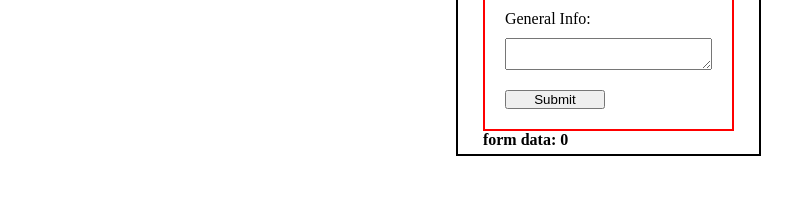
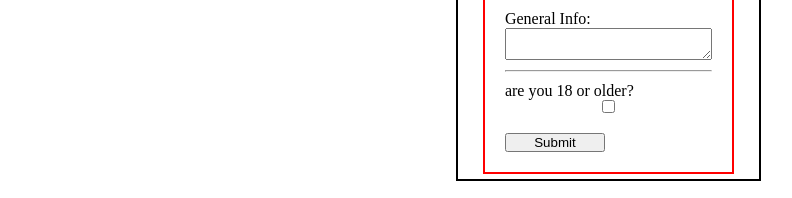
Before and after one commit to Yasin-Horani/react-for-fun, a React (Create React App) app: page / in a window 1280 px wide. Shown: the part 895-1093 px from the top of the page, without its empty margins (243-1035 px from the left). Before the commit the page ends 1071 px from the top, so only its background shows below. Built offline with nearby package versions, Linux system fonts and the light colour scheme.

Commit message:
add checkbox

```diff
--- a/src/components/MyForm.tsx
+++ b/src/components/MyForm.tsx
@@ -6,6 +6,7 @@ function MyForm() {
     email: "",
     age: 0,
     generalInfo: "",
+    isAdult: false,
   });
 
   return (
@@ -59,22 +60,31 @@ function MyForm() {
         </label>
         <label style={{ display: "flex", flexDirection: "column" }}>
           General Info:
-        </label>
-        <textarea
+          <textarea
             name="generalInfo"
             value={formInput.generalInfo}
             onChange={(e) =>
               setFormInput({ ...formInput, generalInfo: e.target.value })
             }
           ></textarea>
+        </label>
+        <hr />
+        <label style={{ display: "flex", flexDirection: "column" }}>
+          are you 18 or older?
+          <input
+            type="checkbox"
+            name="adultCheck"
+            checked={formInput.isAdult}
+            onChange={(e) =>
+              setFormInput({ ...formInput, isAdult: e.target.checked })
+            }
+          />
+        </label>
+
         <button style={{ width: "100px", marginTop: "10px" }} type="submit">
           Submit
         </button>
       </form>
-      <strong>
-        form data:
-        {formInput.name} {formInput.email} {formInput.age} {formInput.generalInfo}
-      </strong>
     </>
   );
 }
```
